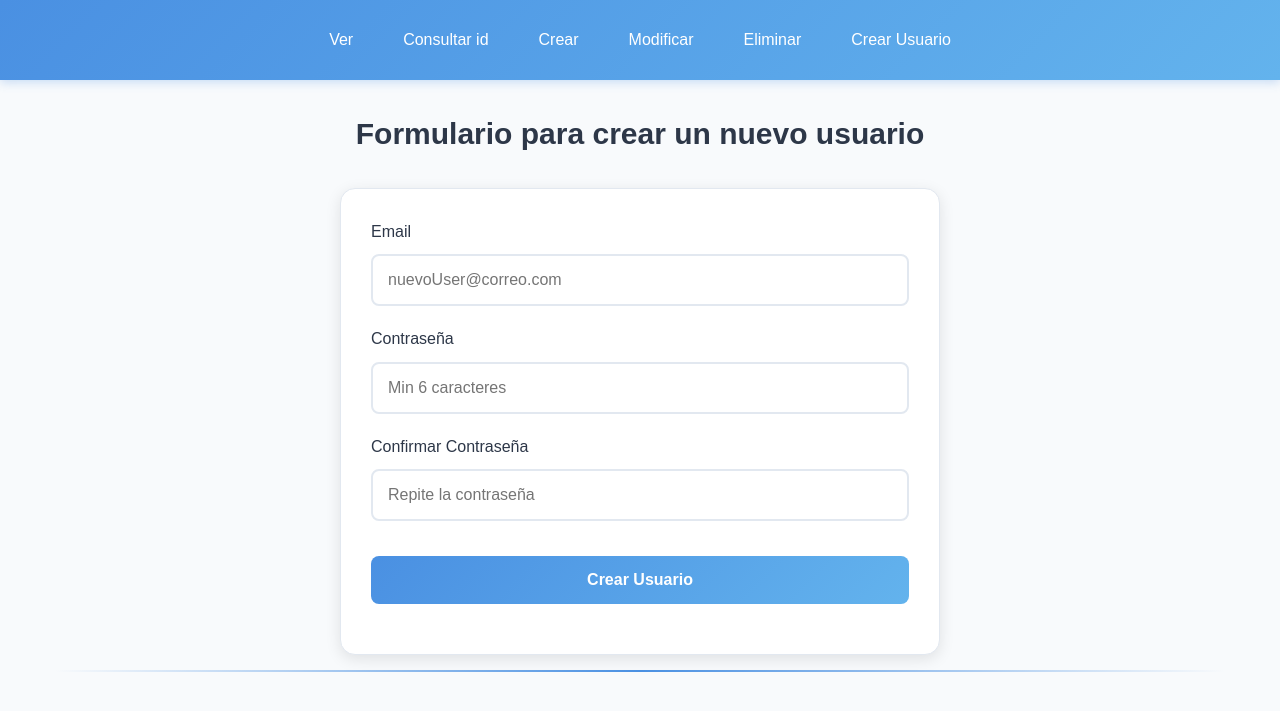
After one commit to GricelDiazZabala/grupo1Integrador25C2Div132_back, a Node server app: page /admin/crearUsuario in a window 1280 px wide. The commit adds this page. Shown: the top 711 px of the page. Run offline with Node 20, Linux system fonts and the light colour scheme.

Commit message:
ADD : Añadida vista de crear usuario, endpoint de añadir usuario, router de añadir usuario, controlador de añadir usuario, modelo de añadir usuario, css de mensaje de error, todo : añadirlo en las demas pantallas para evitar muchos alerts

```diff
--- a/index.js
+++ b/index.js
@@ -3,27 +3,41 @@ import express from "express";
 import cors from "cors";
 import environments from "./src/api/config/environments.js";
 import { loggerUrl } from "./src/api/middlewares/middlewares.js";
-import { productsRoutes, salesRoutes, authRoutes, adminRoutes } from "./src/api/routes/index.js";
+import { productsRoutes, salesRoutes, authRoutes, adminRoutes, usersRoutes } from "./src/api/routes/index.js";
 import { join, __dirname } from "./src/api/utils/index.js";
 import connection from "./src/api/database/db.js";
 import { handleMulterError } from "./src/api/middlewares/multer.middlewares.js";
+import session from "express-session";
+
 
 
 // -------------------- CONFIGURACIÓN --------------------
 const PORT = environments.port;
+const SESSION_KEY = environments.session_key;
+
 const app = express();
 
 // -------------------- MIDDLEWARES --------------------
-app.use(cors());
-app.use(loggerUrl);
-app.use(express.json());
-app.use(express.static(join(__dirname, "src", "public")));
+
+app.use(cors()); // Habilitar CORS para todas las rutas
+app.use(loggerUrl); // Middleware personalizado para registrar las URLs de las solicitudes
+app.use(express.json()); // Middleware para parsear JSON en las solicitudes
+app.use(express.static(join(__dirname, "src", "public"))); // Servir archivos estaticos desde la carpeta 'public'
+app.use(express.urlencoded({ extended: true })); // Middleware para parsear datos de formularios
+
 
 
 // -------------------- MOTOR DE VISTAS --------------------
 // Configuramos EJS como motor de vistas
 app.set("view engine", "ejs");
 app.set("views", join(__dirname, "src", "views"));
+
+// -------------------- CONFIGURACIÓN DE SESIONES --------------------
+app.use(session({
+    secret: SESSION_KEY,
+    resave: false,
+    saveUninitialized: true
+}));
 
 // -------------------- RUTAS PRINCIPALES DE VISTAS --------------------
 
@@ -35,6 +49,7 @@ app.use("/admin", adminRoutes);
 
 
 // -------------------- RUTAS API --------------------
+app.use("/api/users", usersRoutes);
 app.use("/api/products", productsRoutes);
 app.use("/api/sales", salesRoutes);
 app.use(handleMulterError);
--- a/package.json
+++ b/package.json
@@ -19,6 +19,7 @@
     "dotenv": "^17.2.3",
     "ejs": "^3.1.10",
     "express": "^5.1.0",
+    "express-session": "^1.18.2",
     "multer": "^2.0.2",
     "mysql2": "^3.15.3",
     "nodemon": "^3.1.11"
--- a/src/api/config/environments.js
+++ b/src/api/config/environments.js
@@ -1,13 +1,15 @@
 import dotenv from 'dotenv';
+import session from 'express-session';
 
 dotenv.config();
 
 export default {
-    port: process.env.PORT,
+    port: process.env.PORT || 3500,
     database: {
         host: process.env.DB_HOST,
         name: process.env.DB_NAME,
         user: process.env.DB_USER,
         password: process.env.DB_PASSWORD
-    }
+    },
+    session_key: process.env.SESSION_KEY,
 }
--- a/src/api/controllers/views.controllers.js
+++ b/src/api/controllers/views.controllers.js
@@ -58,6 +58,13 @@ const viewEliminar = (req, res) => {
     });
 };
 
+const viewCrearUsuario = (req, res) => {
+    res.render("crearUsuario", {
+        title: "Crear Usuario",
+        about: "Formulario para crear un nuevo usuario"
+    });
+};
+
 
 export {
     viewLogin,
@@ -65,5 +72,6 @@ export {
     viewConsultar,
     viewCrear,
     viewModificar,
-    viewEliminar
+    viewEliminar,
+    viewCrearUsuario
 };
--- a/src/api/routes/index.js
+++ b/src/api/routes/index.js
@@ -13,3 +13,7 @@ export { authRoutes };
 import adminRoutes from './views.routes.js';
 
 export { adminRoutes };
+
+import usersRoutes from './user.routes.js';
+
+export { usersRoutes };
--- a/src/api/routes/views.routes.js
+++ b/src/api/routes/views.routes.js
@@ -1,5 +1,5 @@
 import { Router } from "express";
-import { viewIndex, viewConsultar, viewCrear, viewModificar, viewEliminar } from "../controllers/views.controllers.js";
+import { viewIndex, viewConsultar, viewCrear, viewModificar, viewEliminar, viewCrearUsuario } from "../controllers/views.controllers.js";
 
 const router = Router();
 
@@ -15,4 +15,6 @@ router.get("/modificar", viewModificar);
 
 router.get("/eliminar", viewEliminar);
 
+router.get("/crearUsuario", viewCrearUsuario)
+
 export default router;
--- a/src/public/css/styles.css
+++ b/src/public/css/styles.css
@@ -252,16 +252,22 @@ input[type="button"]:hover {
 
 /* errores */
 
+.mensaje-exito {
+    background: #c6f6d5;
+    color: #2d5e3f;
+    padding: 15px;
+    border-radius: 8px;
+    margin: 15px 0;
+    border-left: 4px solid #38a169;
+}
+
 .mensaje-error {
     background: #fed7d7;
     color: #c53030;
     padding: 15px;
     border-radius: 8px;
-    margin-bottom: 15px;
-}
-
-.mensaje-error p {
-    margin: 0;
+    margin: 15px 0;
+    border-left: 4px solid #e53e3e;
 }
 
 
--- /dev/null
+++ b/src/public/js/crearUsuario.js
@@ -0,0 +1,62 @@
+const altaUsersForm = document.getElementById("altaUsers-form");
+const contenedorMensaje = document.getElementById("contenedor-mensaje");
+
+altaUsersForm.addEventListener("submit", async (event) => {
+    event.preventDefault();
+
+    const formData = new FormData(event.target);
+    const data = Object.fromEntries(formData.entries());
+
+    // Validar que la contraseña coincida
+    if (data.password !== data.confirmPassword) {
+        mostrarMensaje("Las contraseñas no coinciden", "error");
+        return;
+    }
+
+    if (data.password.length < 6) {
+        mostrarMensaje("La contraseña debe tener al menos 6 caracteres", "error");
+        return;
+    }
+
+    // si no borro esto del objeto data la api me tira error por que no espera ese campo
+    delete data.confirmPassword;
+
+    await enviarUsuario(data);
+});
+
+function mostrarMensaje(mensaje, tipo = "success") {
+
+    const clase = tipo === "success" ? "mensaje-exito" : "mensaje-error";
+
+    contenedorMensaje.innerHTML = `
+        <div class="${clase}">
+            <p>${mensaje}</p>
+        </div>
+    `;
+
+    setTimeout(() => {
+        contenedorMensaje.innerHTML = "";
+    }, 5000);
+}
+
+
+async function enviarUsuario(data) {
+    try {
+        const response = await fetch("/api/users", {
+            method: "POST",
+            headers: {
+                "Content-Type": "application/json"
+            },
+            body: JSON.stringify(data)
+        });
+        if (response.ok) {
+            mostrarMensaje("Usuario creado exitosamente");
+            altaUsersForm.reset();
+        } else {
+            const errorData = await response.json();
+            mostrarMensaje(`Error al crear el usuario: ${errorData.message}`, "error");
+        }
+    } catch (error) {
+        mostrarMensaje(`Error al crear el usuario: ${error.message}`, "error");
+    }
+}
--- /dev/null
+++ b/src/views/crearUsuario.ejs
@@ -0,0 +1,30 @@
+<%- include("partials/head.ejs") %>
+<%- include("partials/nav.ejs") %>
+
+<main>
+    <h1><%= about %></h1>
+
+    <form id="altaUsers-form" class="products-form-amplio">
+
+        <label for="emailUser">Email</label>
+        <input type="email" name="email" id="emailUser" required placeholder="nuevoUser@correo.com">
+        <br>
+
+        <label for="passwordUser">Contraseña</label>
+        <input type="password" name="password" id="passwordUser" required placeholder="Min 6 caracteres">
+        <br>
+
+        <label for="confirmPasswordUser">Confirmar Contraseña</label>
+        <input type="password" name="confirmPassword" id="confirmPasswordUser" required placeholder="Repite la contraseña">
+        <br>
+
+        <input type="submit" value="Crear Usuario">
+    </form>
+
+    <hr>
+    <div id="contenedor-mensaje"></div>
+</main>
+
+<script type="module" src="/js/crearUsuario.js"></script>
+
+<%- include("partials/footer.ejs") %>
--- a/src/views/login.ejs
+++ b/src/views/login.ejs
@@ -4,7 +4,7 @@
     <section class="login-card">
         <h1><%= about %></h1>
 
-    <form id="login-form" class="products-form-amplio">
+    <form action ="/login" method="POST" id="login-form" class="products-form-amplio" >
 
         <label for="email">Correo electrónico</label>
             <input type="email" name="email" id="email" required placeholder="admin@mates.com">
@@ -25,7 +25,7 @@
 
         <label for="quickLogin">Acceso rapido (Para testing)</label>
 
-        <input type="submit" id="quickLogin" value="Acceso Rápido">
+        <input type="button" id="quickLogin" value="Acceso Rápido">
 
     </form>
 
--- a/src/views/partials/nav.ejs
+++ b/src/views/partials/nav.ejs
@@ -16,6 +16,9 @@
             <a href="/admin/eliminar">
                 <li>Eliminar</li>
             </a>
+            <a href="/admin/crearUsuario">
+                <li>Crear Usuario</li>
+            </a>
         </ul>
     </nav>
 </header>
```
Also changed, not shown: src/api/controllers/users.controllers.js (added, +27 -0 lines), src/api/models/users.models.js (added, +11 -0 lines), src/api/routes/user.routes.js (added, +10 -0 lines), src/public/js/login.js (+7 -43 lines), 1 other file.
